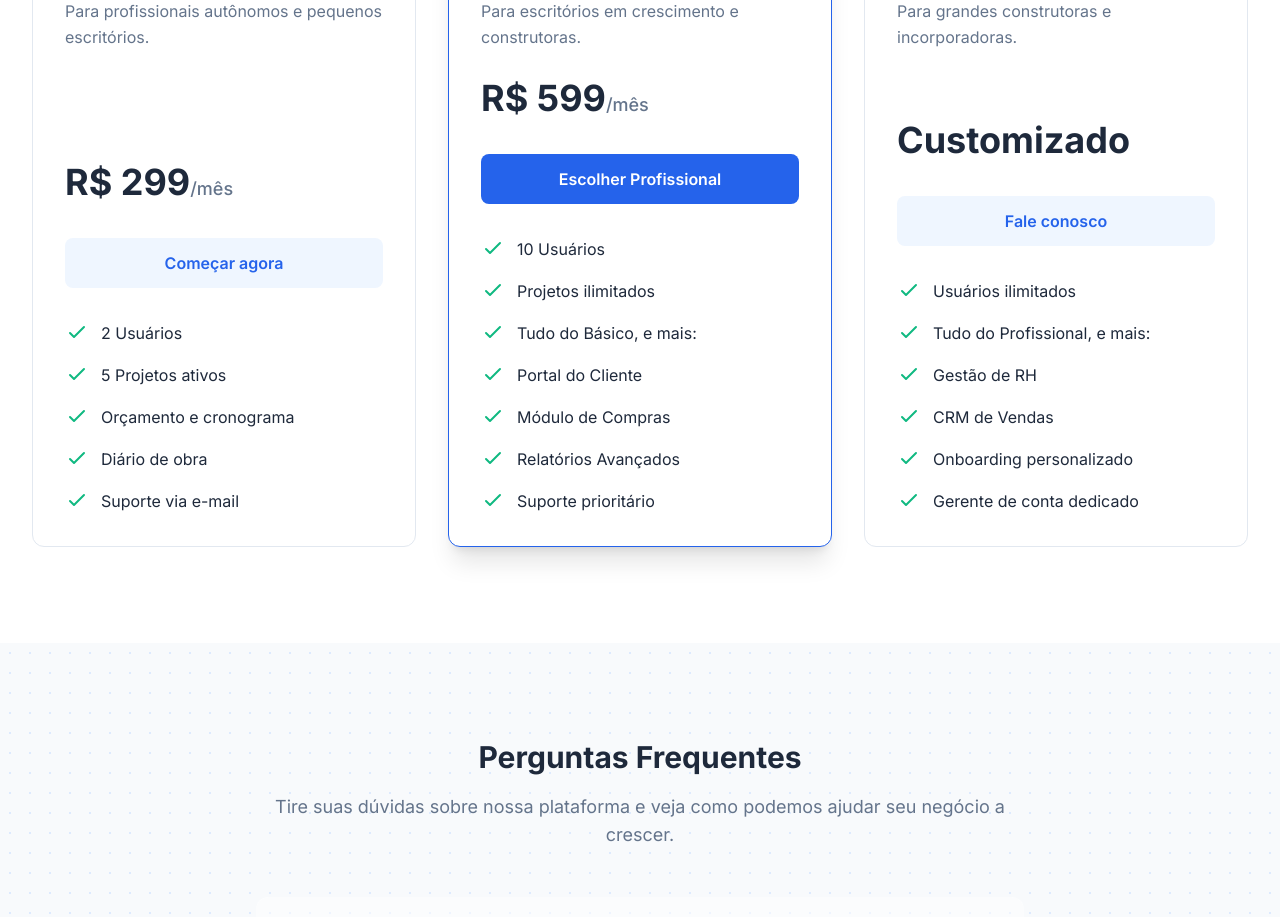
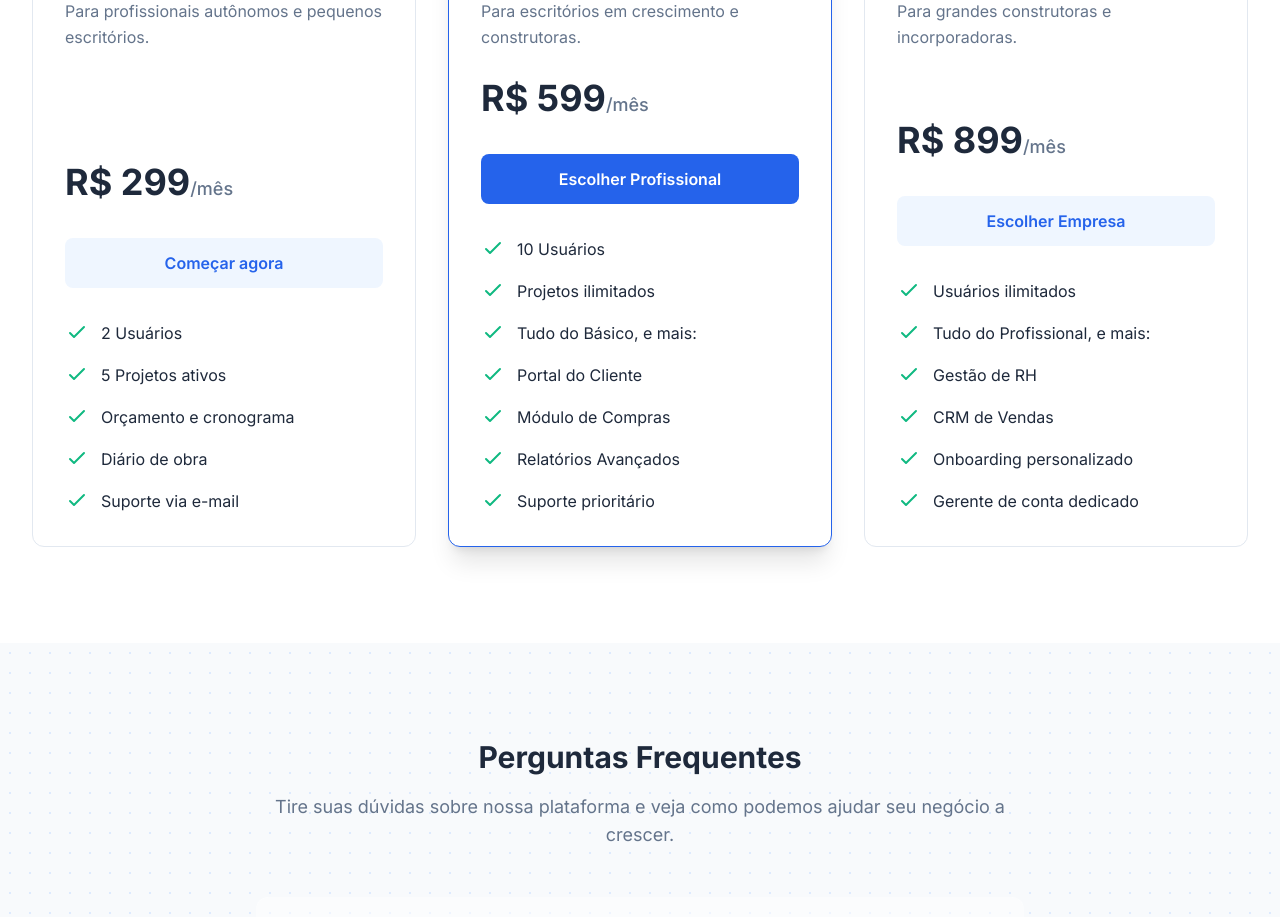
Before and after one commit to kerferber/Lpzankerdemo, a React (Vite) app: page / in a window 1280 px wide. Shown: the part 6760-7677 px from the top of the page. Built offline with nearby package versions, Linux system fonts and the light colour scheme.

Commit message:
feat: Update pricing details for Empresa plan
Changed the "Empresa" pricing from "Customizado" to specific values ($899 monthly, $799 annually) and updated the CTA to "Escolher Empresa". This provides clearer pricing information on the landing page.

```diff
--- a/components/Pricing.tsx
+++ b/components/Pricing.tsx
@@ -10,12 +10,12 @@ const pricingPlans = {
     monthly: [
         { name: 'Básico', price: '299', description: 'Para profissionais autônomos e pequenos escritórios.', features: ['2 Usuários', '5 Projetos ativos', 'Orçamento e cronograma', 'Diário de obra', 'Suporte via e-mail'], cta: 'Começar agora' },
         { name: 'Profissional', price: '599', description: 'Para escritórios em crescimento e construtoras.', features: ['10 Usuários', 'Projetos ilimitados', 'Tudo do Básico, e mais:', 'Portal do Cliente', 'Módulo de Compras', 'Relatórios Avançados', 'Suporte prioritário'], cta: 'Escolher Profissional', popular: true },
-        { name: 'Empresa', price: 'Customizado', description: 'Para grandes construtoras e incorporadoras.', features: ['Usuários ilimitados', 'Tudo do Profissional, e mais:', 'Gestão de RH', 'CRM de Vendas', 'Onboarding personalizado', 'Gerente de conta dedicado'], cta: 'Fale conosco', popular: false },
+        { name: 'Empresa', price: '899', description: 'Para grandes construtoras e incorporadoras.', features: ['Usuários ilimitados', 'Tudo do Profissional, e mais:', 'Gestão de RH', 'CRM de Vendas', 'Onboarding personalizado', 'Gerente de conta dedicado'], cta: 'Escolher Empresa', popular: false },
     ],
     annually: [
         { name: 'Básico', price: '249', description: 'Para profissionais autônomos e pequenos escritórios.', features: ['2 Usuários', '5 Projetos ativos', 'Orçamento e cronograma', 'Diário de obra', 'Suporte via e-mail'], cta: 'Começar agora' },
         { name: 'Profissional', price: '499', description: 'Para escritórios em crescimento e construtoras.', features: ['10 Usuários', 'Projetos ilimitados', 'Tudo do Básico, e mais:', 'Portal do Cliente', 'Módulo de Compras', 'Relatórios Avançados', 'Suporte prioritário'], cta: 'Escolher Profissional', popular: true },
-        { name: 'Empresa', price: 'Customizado', description: 'Para grandes construtoras e incorporadoras.', features: ['Usuários ilimitados', 'Tudo do Profissional, e mais:', 'Gestão de RH', 'CRM de Vendas', 'Onboarding personalizado', 'Gerente de conta dedicado'], cta: 'Fale conosco', popular: false },
+        { name: 'Empresa', price: '749', description: 'Para grandes construtoras e incorporadoras.', features: ['Usuários ilimitados', 'Tudo do Profissional, e mais:', 'Gestão de RH', 'CRM de Vendas', 'Onboarding personalizado', 'Gerente de conta dedicado'], cta: 'Escolher Empresa', popular: false },
     ]
 };
 
```
